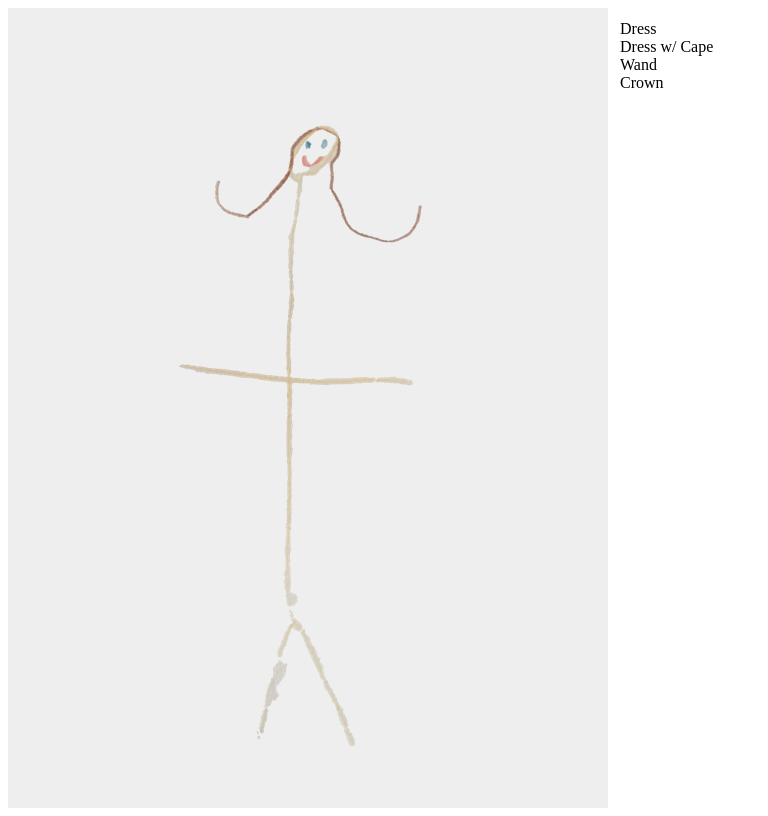
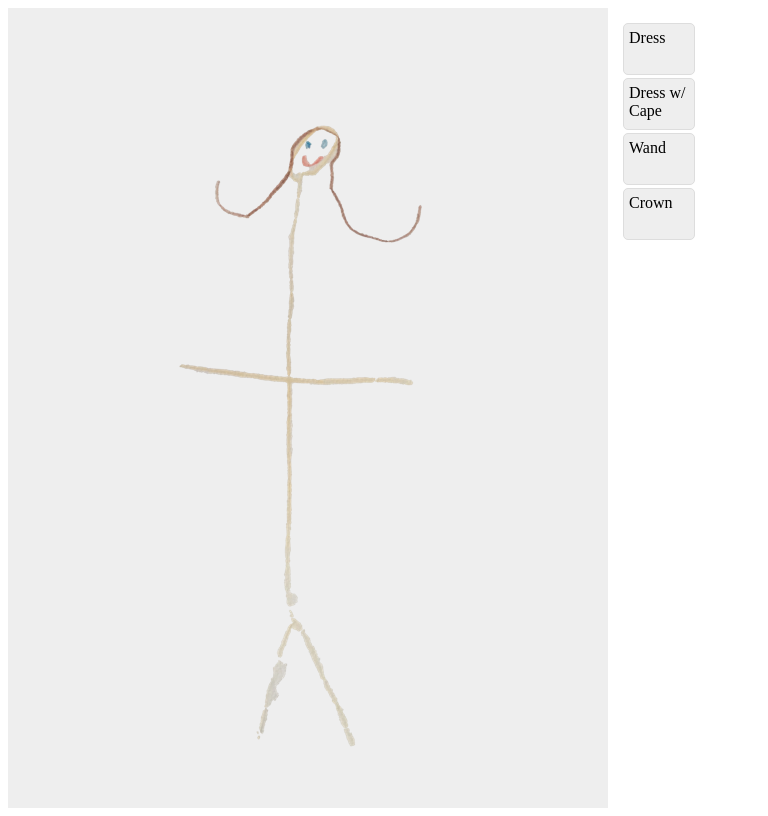
Before and after one commit to syoder/paper_dolls, a plain HTML site: page index.html in a window 1280 px wide. Shown: the whole page, without its empty margins (0-768 px from the left). Drawn offline with nearby package versions, Linux system fonts and the light colour scheme.

Commit message:
style the list of items

```diff
--- a/styles.css
+++ b/styles.css
@@ -8,6 +8,17 @@ div#items {
   top: 20px;
   left: 620px
 }
+
+.item {
+  margin: 3px;
+  padding: 5px;
+  width: 60px;
+  height: 40px;
+  border: 1px solid #ddd;
+  border-radius: 5px;
+  background-color: #eee;
+}
+
 div#doll img {
   position: absolute;
   left: 0px;
```
